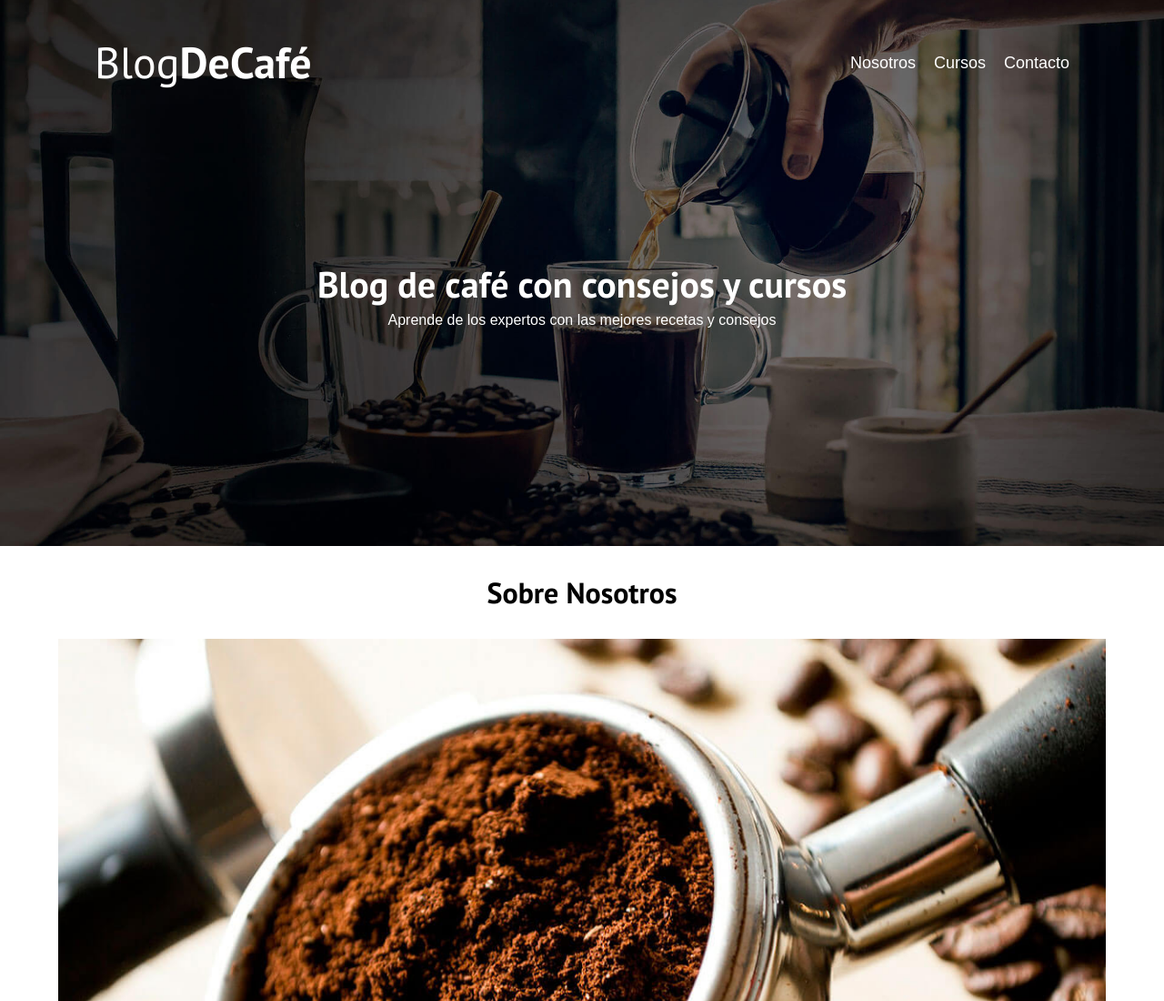
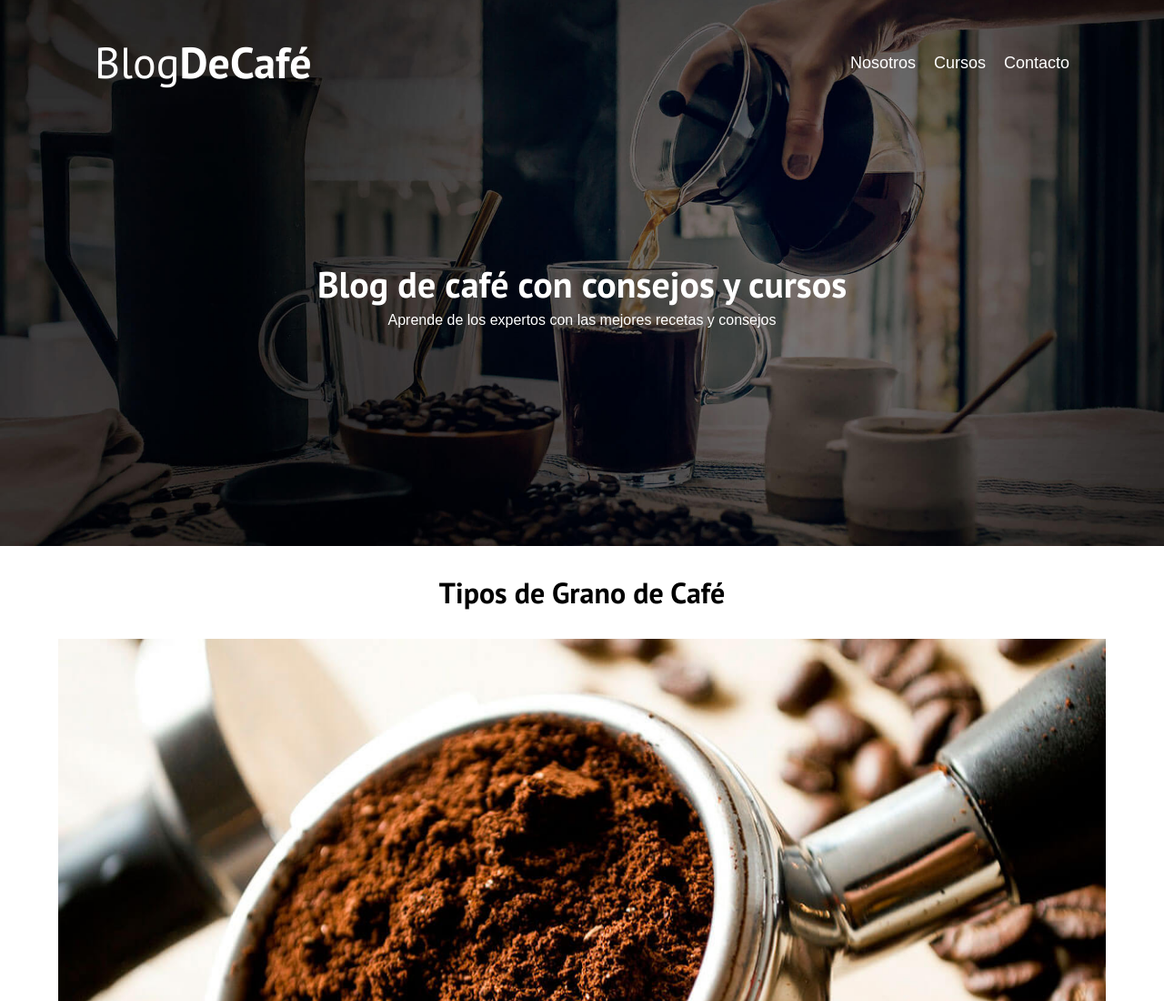
Before and after one commit to Haziel08/Sitio-Web-Blog-Cafe-Proyecto-3, a plain HTML site: page entrada.html in a window 1280 px wide. Shown: the top 1100 px of the page at 91% size. Drawn offline with Linux system fonts and the light colour scheme.

Commit message:
Modificando titulo

```diff
--- a/entrada.html
+++ b/entrada.html
@@ -38,7 +38,7 @@
     </header>
 
     <main class="contenedor">
-      <h3 class="centrar-texto">Sobre Nosotros</h3>
+      <h3 class="centrar-texto">Tipos de Grano de Café</h3>
       <img src="img/blog1.jpg" alt="imagen blog" />
       <p>
         Etiam finibus molestie ultrices. Duis tempus urna in enim auctor, sed
```
